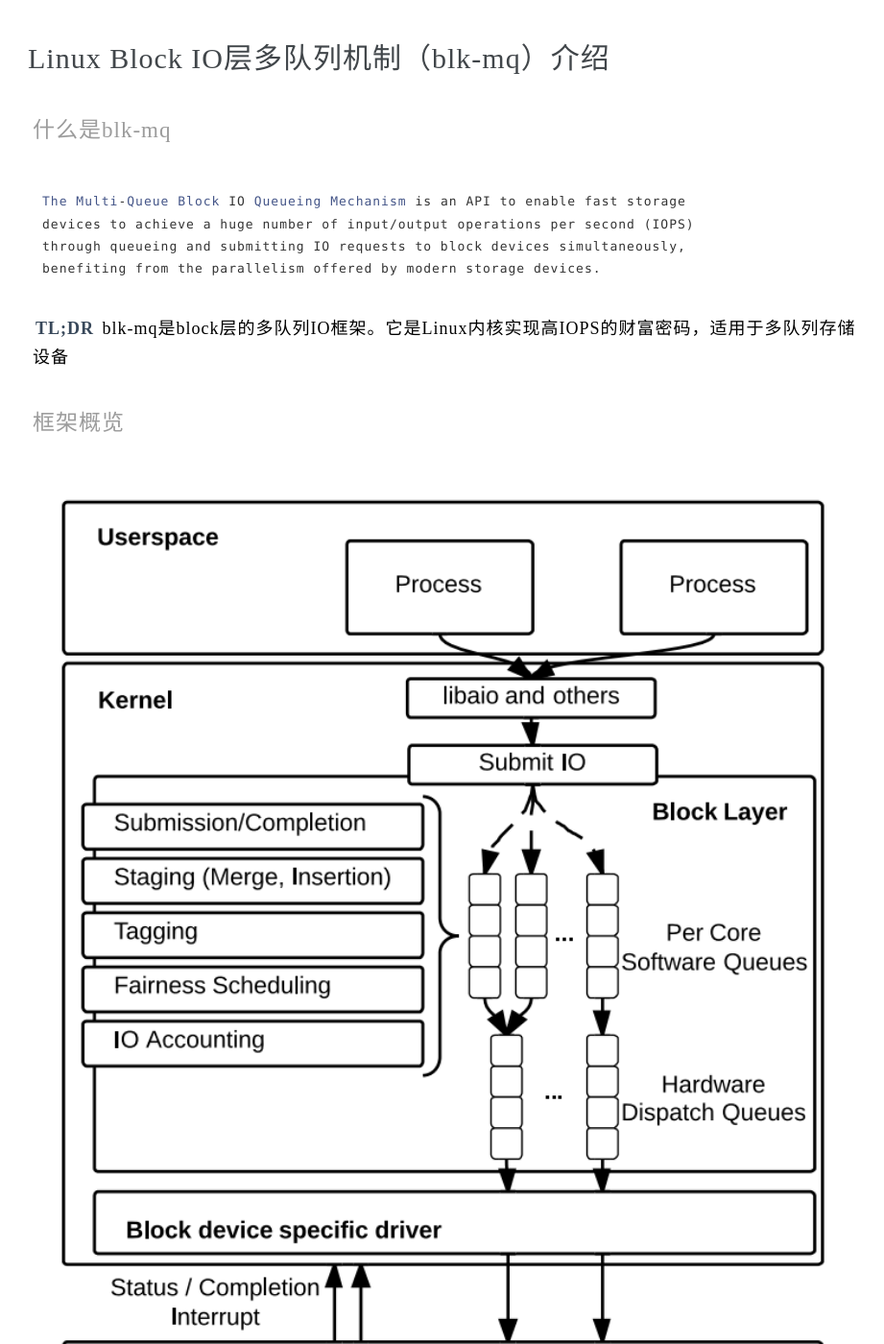
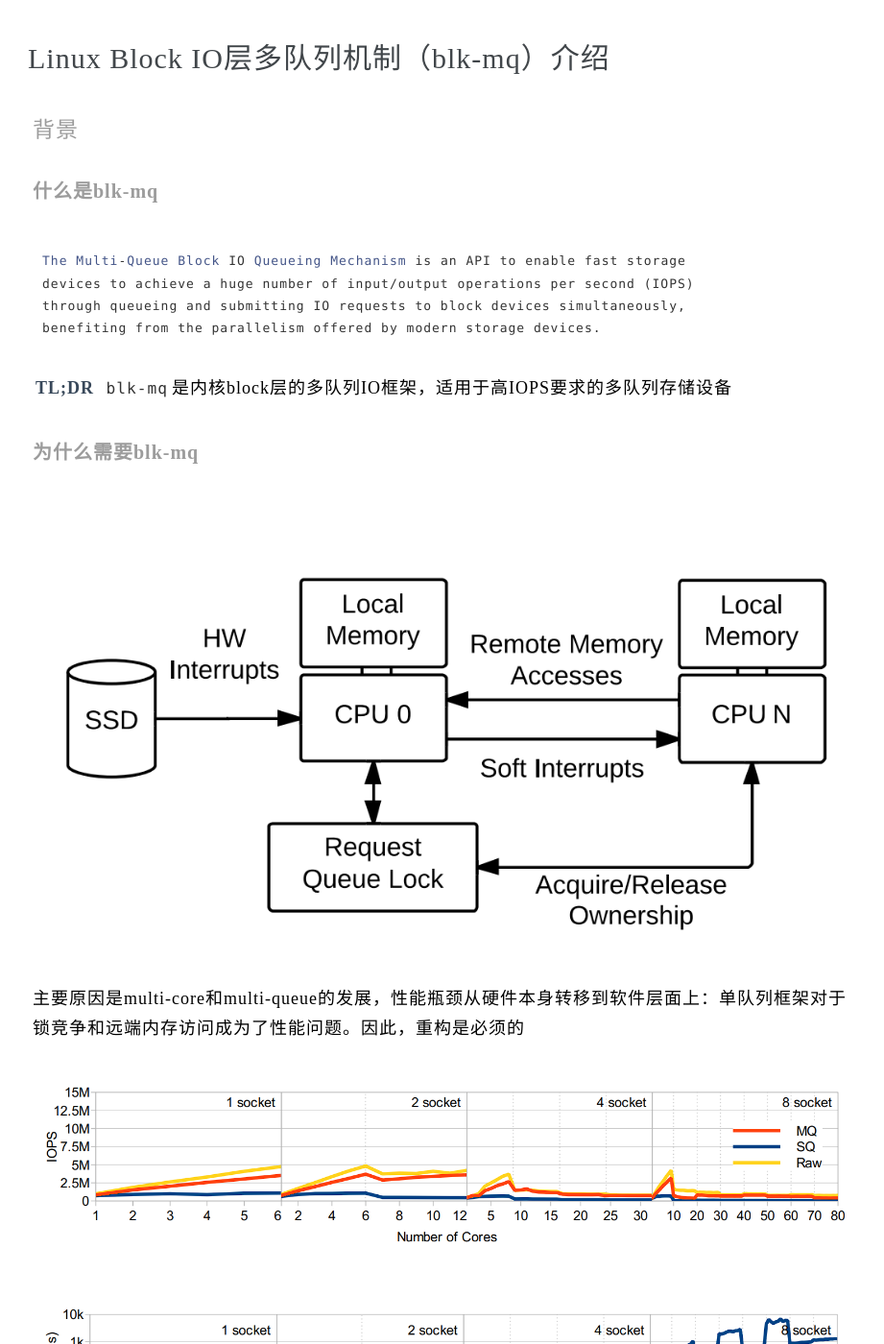
Before and after one commit to Caturra000/Caturra000.github.io, a Jekyll site: the page built from _posts/2023/2023-07-04-linux-blk-mq.md, in a window 1280 px wide and 1400 px high. Shown: the whole window at 96% size, without its empty margins (176-1097 px from the left). Built offline with Jekyll 4.4.1, drawn with Linux system fonts in a browser that asks for light colours; some of the changed text lies outside the part shown.

Commit message:
update linux-blk-mq

````diff
--- a/_posts/2023/2023-07-04-linux-blk-mq.md
+++ b/_posts/2023/2023-07-04-linux-blk-mq.md
@@ -5,7 +5,9 @@ categories: [kernel]
 description: 一些关于multiqueue的笔记
 ---
 
-## 什么是blk-mq
+## 背景
+
+### 什么是blk-mq
 
 ```
 The Multi-Queue Block IO Queueing Mechanism is an API to enable fast storage
@@ -14,11 +16,25 @@ through queueing and submitting IO requests to block devices simultaneously,
 benefiting from the parallelism offered by modern storage devices.
 ```
 
-**TL;DR** blk-mq是block层的多队列IO框架。它是Linux内核实现高IOPS的财富密码，适用于多队列存储设备
+**TL;DR** `blk-mq`是内核block层的多队列IO框架，适用于高IOPS要求的多队列存储设备
+
+### 为什么需要blk-mq
+
+![bottleneck](/img/blk-mq-bottleneck.png)
+
+主要原因是multi-core和multi-queue的发展，性能瓶颈从硬件本身转移到软件层面上：单队列框架对于锁竞争和远端内存访问成为了性能问题。因此，重构是必须的
+
+![benchmark-IOPS](/img/blk-mq-benchmark-IOPS.png)
+
+![benchmark-latency](/img/blk-mq-benchmark-latency.png)
+
+在具体的跑分上，可以看出单队列框架（SQ）在扩展性上是无法满足硬件发展的
 
 ## 框架概览
 
 ![overview](/img/blk-mq-overview.png)
+
+为了减少锁争用和尽可能利用局部性原理，`blk-mq`把同时负责提交和派发的单一队列拆分为多层级和多队列
 
 `blk-mq`框架中有2种形式的队列：
 - per-cpu级别的软件队列Software Staging Queue
````
Also changed, not shown: img/blk-mq-benchmark-IOPS.png (added), img/blk-mq-benchmark-latency.png (added), img/blk-mq-bottleneck.png (added).
